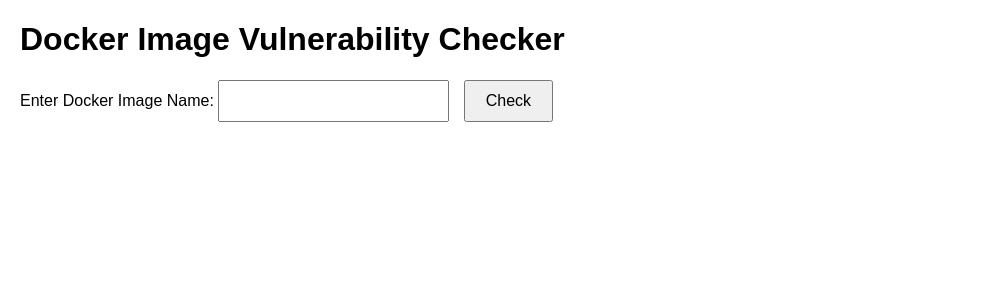
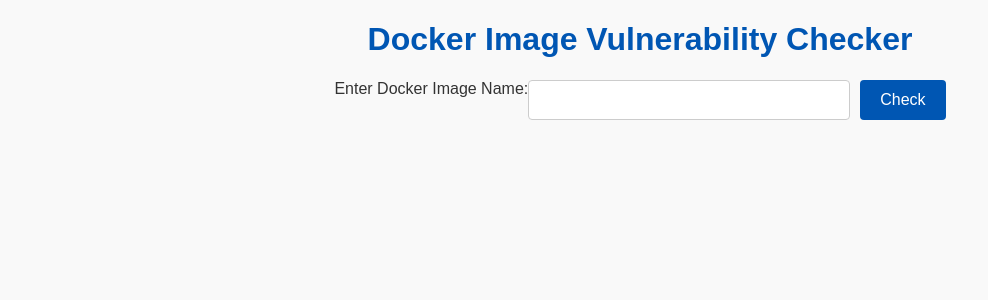
Before and after one commit to TheImplementer/vulnerabilities-report, a Flask app: page / in a window 1280 px wide. Shown: the top 300 px of the page, without its empty margins (0-988 px from the left). Run offline with Flask 3, Linux system fonts and the light colour scheme.

Commit message:
Update UI

```diff
--- a/app/templates/index.html
+++ b/app/templates/index.html
@@ -8,28 +8,61 @@
         body {
             font-family: Arial, sans-serif;
             margin: 20px;
+            background-color: #f9f9f9;
+            color: #333;
+        }
+        h1 {
+            text-align: center;
+            color: #0056b3;
+        }
+        form {
+            display: flex;
+            justify-content: center;
+            margin-bottom: 20px;
         }
         input {
             padding: 10px;
             font-size: 16px;
+            border: 1px solid #ccc;
+            border-radius: 4px;
+            width: 300px;
         }
         button {
             padding: 10px 20px;
             font-size: 16px;
             margin-left: 10px;
             cursor: pointer;
+            background-color: #0056b3;
+            color: white;
+            border: none;
+            border-radius: 4px;
+        }
+        button:hover {
+            background-color: #003d80;
         }
         table {
+            margin: 0 auto;
             margin-top: 20px;
             border-collapse: collapse;
-            width: 100%;
+            width: 90%;
+            background-color: white;
+            box-shadow: 0 2px 5px rgba(0, 0, 0, 0.1);
         }
         table, th, td {
-            border: 1px solid black;
+            border: 1px solid #ddd;
         }
-        th, td {
+        th {
+            background-color: #0056b3;
+            color: white;
+            padding: 12px;
+            text-align: center;
+        }
+        td {
             padding: 10px;
-            text-align: left;
+            text-align: center;
+        }
+        tr:nth-child(even) {
+            background-color: #f2f2f2;
         }
     </style>
 </head>
@@ -47,10 +80,10 @@
             <thead>
                 <tr>
                     <th>Issue ID</th>
+                    <th>CVEs</th>
+                    <th>Severity</th>
                     <th>Summary</th>
                     <th>Description</th>
-                    <th>Severity</th>
-                    <th>CVEs</th>
                     <th>Impact Path</th>
                 </tr>
             </thead>
@@ -58,10 +91,10 @@
                 {% for vuln in vulnerabilities %}
                 <tr>
                     <td>{{ vuln.issue_id }}</td>
+                    <td>{{ ", ".join(vuln.cves) }}</td>
+                    <td>{{ vuln.severity }}</td>
                     <td>{{ vuln.summary }}</td>
                     <td>{{ vuln.description }}</td>
-                    <td>{{ vuln.severity }}</td>
-                    <td>{{ ", ".join(vuln.cves) }}</td>
                     <td>{{ ", ".join(vuln.impact_path) }}</td>
                 </tr>
                 {% endfor %}
```
